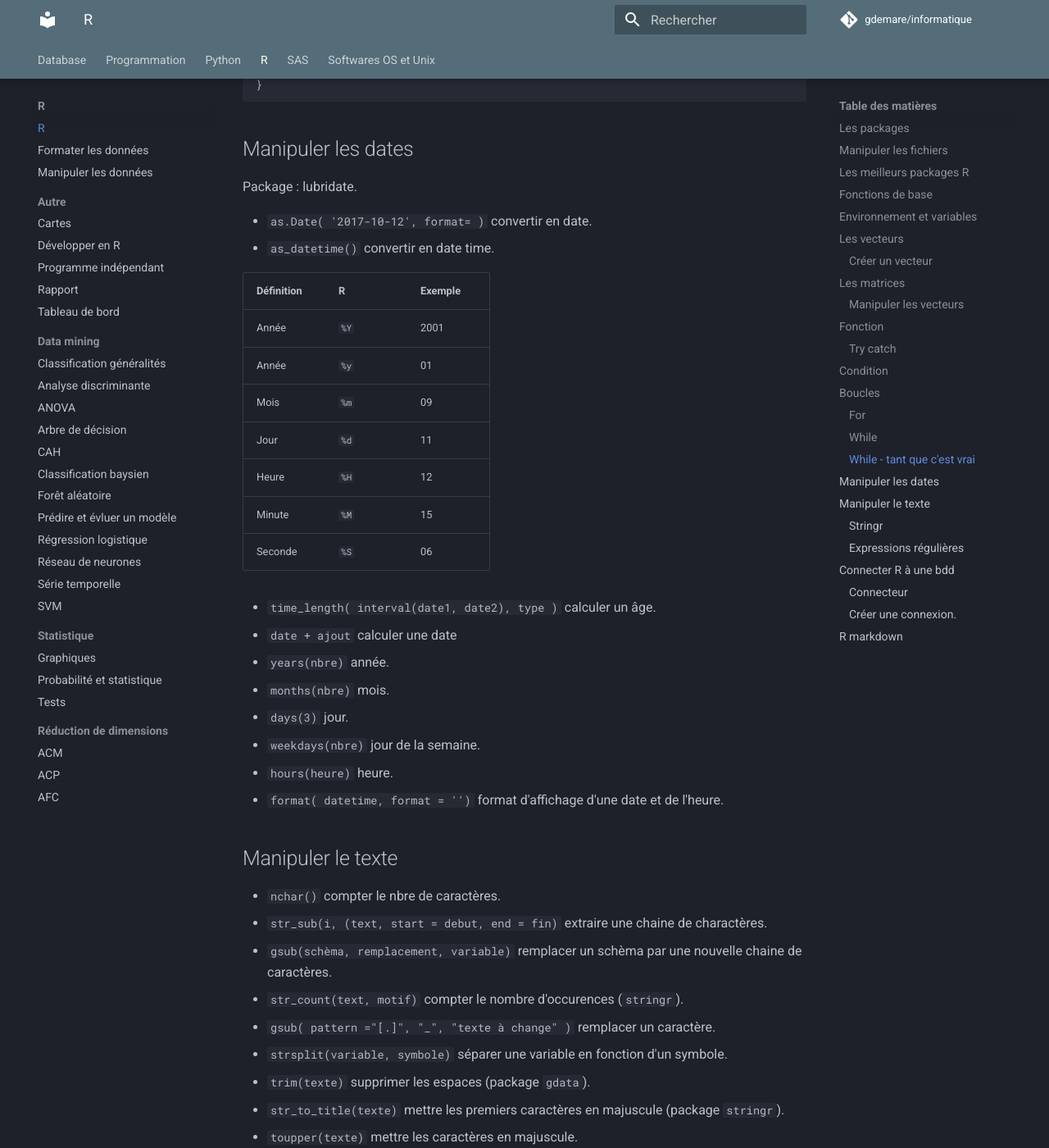
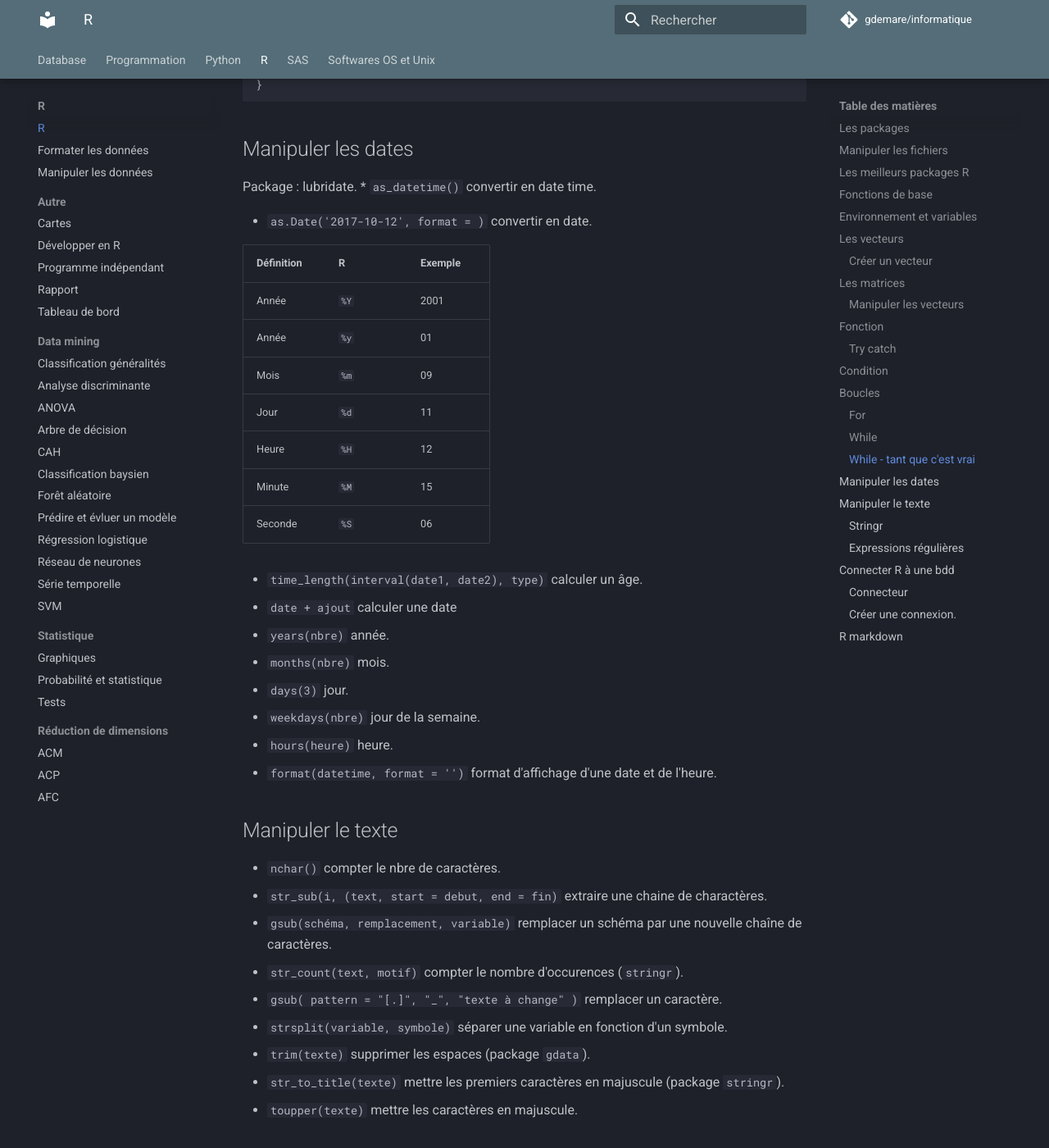
Before and after one commit to gdemare/Informatique, an MkDocs documentation site: the page built from docs/r/r_r.md, in a window 1280 px wide and 1400 px high, scrolled down 3557 px. Shown: the whole window at 82% size. Built offline with MkDocs 1.6.1 and Material for MkDocs 9.7.7, drawn with Linux system fonts in a browser that asks for light colours; comment, search, counter and statistics services are not loaded; some of the changed text lies outside the part shown.

Commit message:
Update r_r.md

```diff
--- a/docs/r/r_r.md
+++ b/docs/r/r_r.md
@@ -58,13 +58,13 @@
 * `table(x)` tableau d'effectifs.
 * `unique(x)` valeurs uniques.
 * `c(vec1, vec2)` concaténer deux vecteurs.
-* `paste(vec1, vec2, sep=" ")` fusionner (concater) deux chaines.
+* `paste(vec1, vec2, sep = " ")` fusionner (concater) deux chaines.
 
 	* `collapse="separateur` concaténer les éléments de deux listes.
 
 * `length(vec)` taille du vecteur.
 * `sapply(aa, fonction)` appliquer une fonction à tous les éléments d'un vecteur.
-* `factor( liste, levels = c("niv1, "niv2"))` créer une liste ordonée.
+* `factor(liste, levels = c("niv1, "niv2"))` créer une liste ordonée.
 
 ## Fonction
 
@@ -138,9 +138,10 @@
 ## Manipuler les dates
 
 Package : lubridate.
+* `as_datetime()` convertir en date time.
 
-* `as.Date( '2017-10-12', format= )` convertir en date.
-* `as_datetime()` convertir en date time.
+
+* `as.Date('2017-10-12', format = )` convertir en date.
 
 Définition	| R 	| Exemple
 ------------|-------|-------------
@@ -152,22 +153,22 @@
 Minute 		| `%M`	| 15
 Seconde 	| `%S`	| 06
 
-* `time_length( interval(date1, date2), type )` calculer un âge.
+* `time_length(interval(date1, date2), type)` calculer un âge.
 * `date + ajout` calculer une date
 * `years(nbre)` année.
 * `months(nbre)` mois.
 * `days(3)` jour.
 * `weekdays(nbre)` jour de la semaine.
 * `hours(heure)` heure.
-* `format( datetime, format = '')` format d'affichage d'une date et de l'heure.
+* `format(datetime, format = '')` format d'affichage d'une date et de l'heure.
 
 ## Manipuler le texte
 
 * `nchar()` compter le nbre de caractères.
 * `str_sub(i, (text, start = debut, end = fin)` extraire une chaine de charactères.
-* `gsub(schèma, remplacement, variable) ` remplacer un schèma par une nouvelle chaine de caractères.
+* `gsub(schéma, remplacement, variable) ` remplacer un schéma par une nouvelle chaîne de caractères.
 * `str_count(text, motif)` compter le nombre d'occurences (`stringr`).
-* `gsub( pattern ="[.]", "_", "texte à change" )` remplacer un caractère.
+* `gsub( pattern = "[.]", "_", "texte à change" )` remplacer un caractère.
 * `strsplit(variable, symbole)` séparer une variable en fonction d'un symbole.
 * `trim(texte)` supprimer les espaces (package `gdata`).
 * `str_to_title(texte)` mettre les premiers caractères en majuscule (package `stringr`).
@@ -221,5 +222,5 @@
 
 ## R markdown
 
-* `echo=FALSE` masquer la sortie.
+* `echo = FALSE` masquer la sortie.
 * `include = FALSE` masquer le code.
```
Also changed, not shown: other parts of docs/r/r_r.md (+6 -6 lines).
